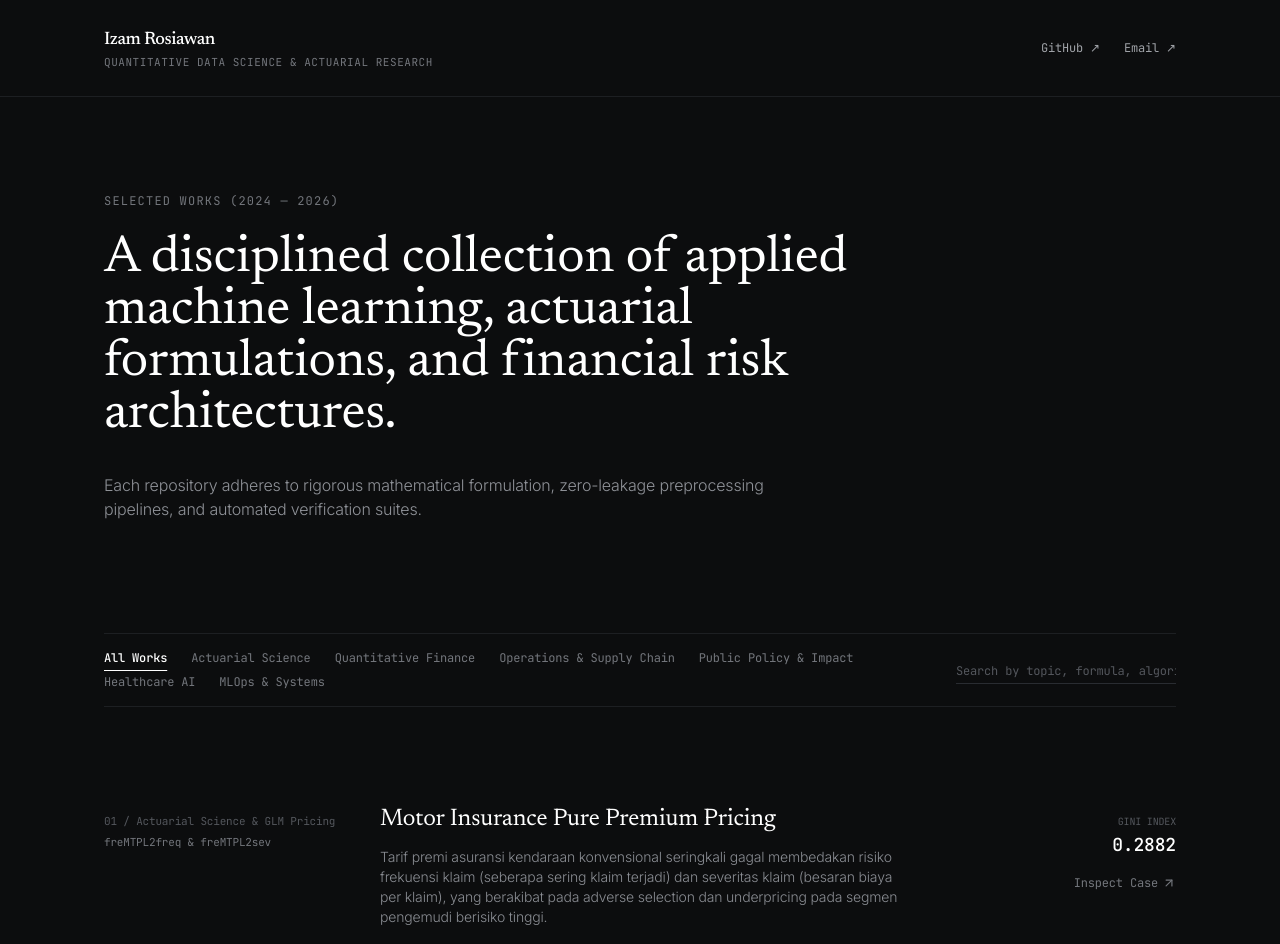
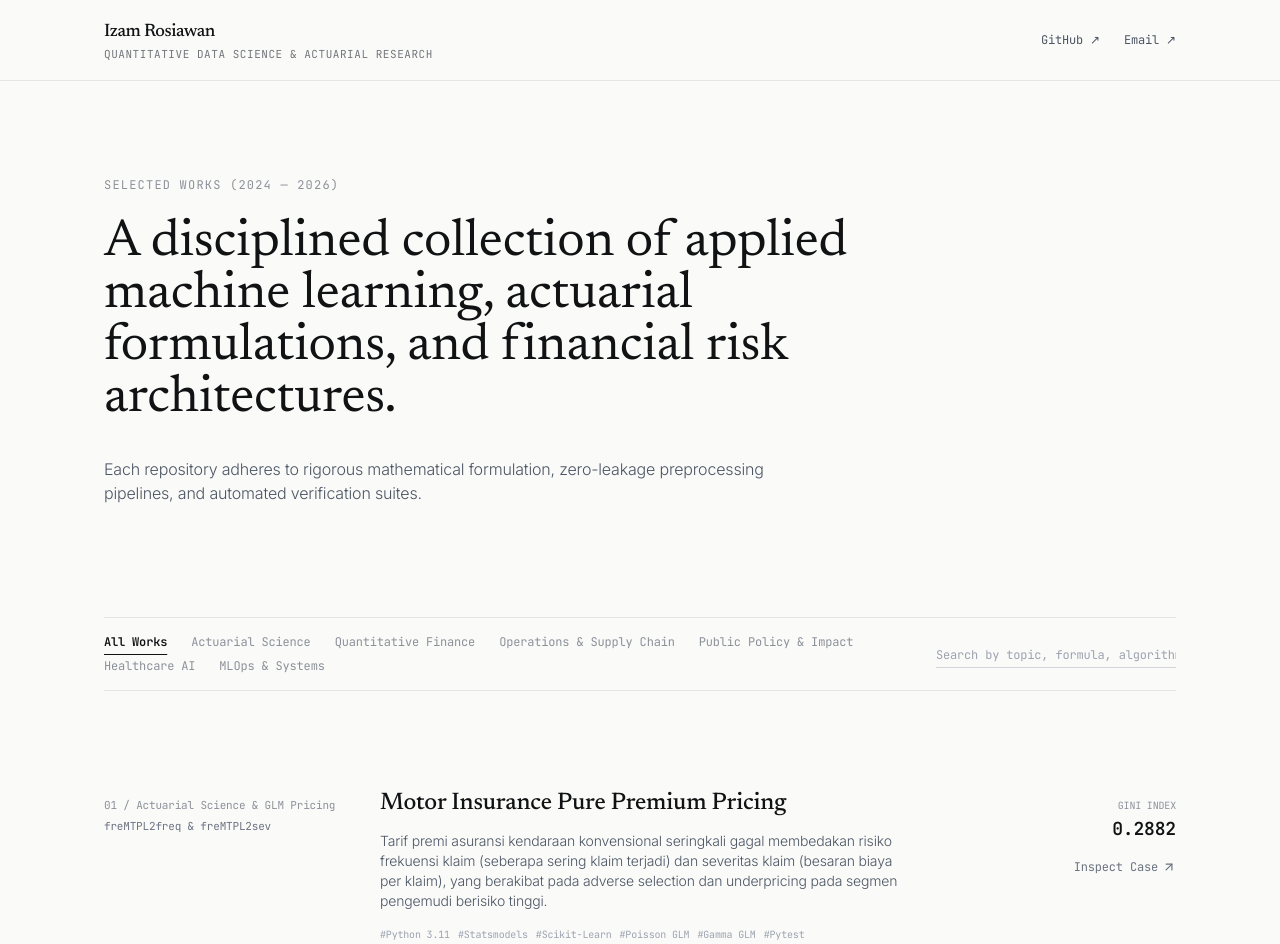
Before and after one commit to izamrosiawan/portfolio-hub, a Next.js app: page / in a window 1280 px wide. Shown: the top 944 px of the page. Built offline with nearby package versions, Linux system fonts and the light colour scheme.

Commit message:
feat(ui): switch to pure Minimalissimo white gallery theme with warm off-white canvas and high contrast typography

```diff
--- a/src/app/globals.css
+++ b/src/app/globals.css
@@ -3,10 +3,10 @@
 @tailwind utilities;
 
 :root {
-  --bg: #0c0d0e;
-  --fg: #e1e2e4;
-  --muted: #73767c;
-  --border: #1d1f22;
+  --bg: #fafaf9;
+  --fg: #111213;
+  --muted: #6b7280;
+  --border: #e5e5e5;
 }
 
 body {
@@ -29,7 +29,7 @@ body {
   height: 1px;
   bottom: -2px;
   left: 0;
-  background-color: #ffffff;
+  background-color: #111213;
   transform-origin: bottom right;
   transition: transform 0.25s cubic-bezier(0.16, 1, 0.3, 1);
 }
@@ -43,8 +43,11 @@ body {
   width: 4px;
 }
 ::-webkit-scrollbar-track {
-  background: #0c0d0e;
+  background: #fafaf9;
 }
 ::-webkit-scrollbar-thumb {
-  background: #23262a;
+  background: #d4d4d4;
 }
+::-webkit-scrollbar-thumb:hover {
+  background: #a3a3a3;
+}
--- a/src/app/layout.tsx
+++ b/src/app/layout.tsx
@@ -33,7 +33,7 @@ export default function RootLayout({
 }) {
   return (
     <html lang="en" className={`${newsreader.variable} ${inter.variable} ${jetbrainsMono.variable}`}>
-      <body className="bg-[#0c0d0e] text-[#e1e2e4] min-h-screen selection:bg-white selection:text-black font-sans antialiased">
+      <body className="bg-[#fafaf9] text-[#1a1a1a] min-h-screen selection:bg-[#1a1a1a] selection:text-white font-sans antialiased">
         {children}
       </body>
     </html>
--- a/src/app/page.tsx
+++ b/src/app/page.tsx
@@ -9,9 +9,7 @@ import {
   Mail,
   X,
   Check,
-  Copy,
-  ExternalLink,
-  SlidersHorizontal
+  Copy
 } from "lucide-react";
 
 export default function HomePage() {
@@ -51,13 +49,13 @@ export default function HomePage() {
   };
 
   return (
-    <div className="min-h-screen bg-[#0c0d0e] text-[#e1e2e4] antialiased">
+    <div className="min-h-screen bg-[#fafaf9] text-[#111213] antialiased">
 
-      {/* 1. Header (Minimalissimo Style: Pure Typography, Generous Whitespace) */}
-      <header className="border-b border-[#1d1f22]">
-        <div className="max-w-6xl mx-auto px-6 sm:px-10 h-24 flex items-center justify-between">
+      {/* 1. Header (Minimalissimo Gallery Style: Clean Off-White with Hairline Border) */}
+      <header className="border-b border-[#e5e5e5] bg-[#fafaf9]/90 backdrop-blur-md sticky top-0 z-30">
+        <div className="max-w-6xl mx-auto px-6 sm:px-10 h-20 flex items-center justify-between">
           <div className="flex flex-col">
-            <span className="font-serif text-lg tracking-tight text-white font-medium">Izam Rosiawan</span>
+            <span className="font-serif text-lg tracking-tight text-[#111213] font-medium">Izam Rosiawan</span>
             <span className="text-[11px] font-mono text-[#73767c] tracking-wider uppercase">Quantitative Data Science & Actuarial Research</span>
           </div>
 
@@ -66,13 +64,13 @@ export default function HomePage() {
               href="https://github.com/izamrosiawan"
               target="_blank"
               rel="noreferrer"
-              className="text-[#a0a3a8] hover:text-white transition-colors editorial-link"
+              className="text-[#4b5563] hover:text-[#111213] transition-colors editorial-link"
             >
               GitHub ↗
             </a>
             <a
               href="mailto:izamrosiawan13@gmail.com"
-              className="text-[#a0a3a8] hover:text-white transition-colors editorial-link"
+              className="text-[#4b5563] hover:text-[#111213] transition-colors editorial-link"
             >
               Email ↗
             </a>
@@ -85,19 +83,19 @@ export default function HomePage() {
 
         {/* Editorial Introduction */}
         <section className="mb-20 sm:mb-28 max-w-3xl">
-          <p className="text-xs font-mono text-[#73767c] uppercase tracking-widest mb-6">
+          <p className="text-xs font-mono text-[#8c9199] uppercase tracking-widest mb-6">
             Selected Works (2024 — 2026)
           </p>
-          <h1 className="font-serif text-3xl sm:text-5xl lg:text-[3.25rem] text-white leading-[1.15] font-normal">
+          <h1 className="font-serif text-3xl sm:text-5xl lg:text-[3.25rem] text-[#111213] leading-[1.15] font-normal">
             A disciplined collection of applied machine learning, actuarial formulations, and financial risk architectures.
           </h1>
-          <p className="mt-8 text-sm sm:text-base text-[#8f9298] leading-relaxed font-light max-w-2xl">
+          <p className="mt-8 text-sm sm:text-base text-[#4b5563] leading-relaxed font-light max-w-2xl">
             Each repository adheres to rigorous mathematical formulation, zero-leakage preprocessing pipelines, and automated verification suites.
           </p>
         </section>
 
         {/* Curation Filter & Search Strip */}
-        <section className="border-t border-b border-[#1d1f22] py-4 flex flex-col md:flex-row md:items-center md:justify-between gap-4 mb-12">
+        <section className="border-t border-b border-[#e5e5e5] py-4 flex flex-col md:flex-row md:items-center md:justify-between gap-4 mb-12">
           {/* Categories */}
           <div className="flex flex-wrap items-center gap-x-6 gap-y-2 text-xs font-mono">
             {categories.map((cat) => {
@@ -108,8 +106,8 @@ export default function HomePage() {
                   onClick={() => setSelectedCategory(cat.id)}
                   className={`transition-colors text-left ${
                     isActive
-                      ? "text-white font-medium underline underline-offset-8 decoration-1 decoration-white"
-                      : "text-[#73767c] hover:text-[#c5c7cb]"
+                      ? "text-[#111213] font-semibold underline underline-offset-8 decoration-1 decoration-[#111213]"
+                      : "text-[#8c9199] hover:text-[#111213]"
                   }`}
                 >
                   {cat.label}
@@ -119,49 +117,49 @@ export default function HomePage() {
           </div>
 
           {/* Search */}
-          <div className="relative min-w-[220px]">
+          <div className="relative min-w-[240px]">
             <input
               type="text"
               placeholder="Search by topic, formula, algorithm..."
               value={searchQuery}
               onChange={(e) => setSearchQuery(e.target.value)}
-              className="w-full bg-transparent border-0 border-b border-[#292c31] py-1 text-xs text-white placeholder-[#54575d] focus:outline-none focus:border-white transition-colors font-mono"
+              className="w-full bg-transparent border-0 border-b border-[#d1d5db] py-1 text-xs text-[#111213] placeholder-[#9ca3af] focus:outline-none focus:border-[#111213] transition-colors font-mono"
             />
           </div>
         </section>
 
-        {/* 3. Projects List (Minimalissimo Editorial Grid) */}
-        <section className="divide-y divide-[#1d1f22]">
+        {/* 3. Projects List (Minimalissimo Gallery Grid) */}
+        <section className="divide-y divide-[#e5e5e5]">
           {filteredProjects.map((project, idx) => (
             <article
               key={project.id}
               onClick={() => setActiveProject(project)}
-              className="py-10 sm:py-12 group cursor-pointer transition-colors hover:bg-white/[0.01]"
+              className="py-10 sm:py-12 group cursor-pointer transition-colors hover:bg-black/[0.015] -mx-4 px-4 rounded-lg"
             >
               <div className="grid grid-cols-1 lg:grid-cols-12 gap-6 lg:gap-8 items-baseline">
                 {/* Index & Domain */}
                 <div className="lg:col-span-3">
-                  <span className="text-[11px] font-mono text-[#54575d] block mb-1">
+                  <span className="text-[11px] font-mono text-[#8c9199] block mb-1">
                     {String(idx + 1).padStart(2, "0")} / {project.domain}
                   </span>
-                  <div className="text-[11px] font-mono text-[#73767c]">
+                  <div className="text-[11px] font-mono text-[#6b7280]">
                     {project.datasetInfo.name}
                   </div>
                 </div>
 
                 {/* Title & Problem */}
                 <div className="lg:col-span-6">
-                  <h2 className="font-serif text-xl sm:text-2xl text-white group-hover:text-[#f3f4f6] transition-colors leading-snug">
+                  <h2 className="font-serif text-xl sm:text-2xl text-[#111213] group-hover:text-black transition-colors leading-snug font-medium">
                     {project.title}
                   </h2>
-                  <p className="text-xs sm:text-sm text-[#8a8d93] mt-3 leading-relaxed font-light">
+                  <p className="text-xs sm:text-sm text-[#4b5563] mt-3 leading-relaxed font-light">
                     {project.problem}
                   </p>
 
                   {/* Tech stack inline */}
                   <div className="flex flex-wrap gap-2 mt-4">
                     {project.techStack.map((t, i) => (
-                      <span key={i} className="text-[10px] font-mono text-[#61646b]">
+                      <span key={i} className="text-[10px] font-mono text-[#9ca3af]">
                         #{t}
                       </span>
                     ))}
@@ -171,15 +169,15 @@ export default function HomePage() {
                 {/* Primary Metric & Link CTA */}
                 <div className="lg:col-span-3 lg:text-right flex lg:flex-col justify-between items-end gap-2">
                   <div>
-                    <div className="text-[10px] font-mono text-[#54575d] uppercase">
+                    <div className="text-[10px] font-mono text-[#8c9199] uppercase">
                       {project.metrics[0].label}
                     </div>
-                    <div className="font-mono text-base sm:text-lg font-medium text-white mt-0.5">
+                    <div className="font-mono text-base sm:text-lg font-semibold text-[#111213] mt-0.5">
                       {project.metrics[0].value}
                     </div>
                   </div>
 
-                  <span className="inline-flex items-center gap-1 text-xs font-mono text-[#73767c] group-hover:text-white transition-colors pt-2">
+                  <span className="inline-flex items-center gap-1 text-xs font-mono text-[#6b7280] group-hover:text-[#111213] transition-colors pt-2">
                     <span>Inspect Case</span>
                     <ArrowUpRight className="w-3.5 h-3.5 group-hover:translate-x-0.5 group-hover:-translate-y-0.5 transition-transform" />
                   </span>
@@ -192,8 +190,8 @@ export default function HomePage() {
       </main>
 
       {/* 4. Footer */}
-      <footer className="border-t border-[#1d1f22] py-12">
-        <div className="max-w-6xl mx-auto px-6 sm:px-10 flex flex-col sm:flex-row items-center justify-between gap-4 text-xs font-mono text-[#54575d]">
+      <footer className="border-t border-[#e5e5e5] py-12">
+        <div className="max-w-6xl mx-auto px-6 sm:px-10 flex flex-col sm:flex-row items-center justify-between gap-4 text-xs font-mono text-[#8c9199]">
           <div>© {new Date().getFullYear()} Izam Rosiawan. All rights reserved.</div>
           <div>Strict Zero-Leakage & Actuarial Precision</div>
         </div>
@@ -201,22 +199,22 @@ export default function HomePage() {
 
       {/* 5. Minimal Modal (Editorial Monograph Overlay) */}
       {activeProject && (
-        <div className="fixed inset-0 z-50 bg-black/85 backdrop-blur-sm flex items-center justify-center p-4 sm:p-8 overflow-y-auto">
-          <div className="bg-[#0f1012] border border-[#23262a] max-w-3xl w-full max-h-[90vh] overflow-y-auto shadow-2xl">
+        <div className="fixed inset-0 z-50 bg-black/40 backdrop-blur-sm flex items-center justify-center p-4 sm:p-8 overflow-y-auto">
+          <div className="bg-[#ffffff] border border-[#e5e5e5] max-w-3xl w-full max-h-[90vh] overflow-y-auto shadow-2xl rounded-none">
             {/* Modal Header */}
-            <div className="p-8 border-b border-[#1d1f22] flex items-start justify-between gap-6 sticky top-0 bg-[#0f1012] z-10">
+            <div className="p-8 border-b border-[#e5e5e5] flex items-start justify-between gap-6 sticky top-0 bg-[#ffffff] z-10">
               <div>
-                <div className="text-[11px] font-mono text-[#73767c] uppercase tracking-widest mb-1">
+                <div className="text-[11px] font-mono text-[#8c9199] uppercase tracking-widest mb-1">
                   {activeProject.domain} — {activeProject.datasetInfo.name}
                 </div>
-                <h2 className="font-serif text-2xl sm:text-3xl text-white font-normal leading-tight">
+                <h2 className="font-serif text-2xl sm:text-3xl text-[#111213] font-medium leading-tight">
                   {activeProject.title}
                 </h2>
               </div>
 
               <button
                 onClick={() => setActiveProject(null)}
-                className="p-1.5 text-[#73767c] hover:text-white transition-colors"
+                className="p-1.5 text-[#8c9199] hover:text-[#111213] transition-colors"
                 aria-label="Close"
               >
                 <X className="w-5 h-5" />
@@ -224,52 +222,52 @@ export default function HomePage() {
             </div>
 
             {/* Modal Content */}
-            <div className="p-8 space-y-8 text-xs sm:text-sm">
+            <div className="p-8 space-y-8 text-xs sm:text-sm text-[#374151]">
 
               {/* Problem Statement */}
               <div>
-                <h3 className="text-xs font-mono text-[#73767c] uppercase tracking-widest mb-3">
+                <h3 className="text-xs font-mono text-[#8c9199] uppercase tracking-widest mb-3">
                   01 / Problem Context
                 </h3>
-                <p className="text-[#a6a9af] leading-relaxed font-light">
+                <p className="text-[#374151] leading-relaxed font-light">
                   {activeProject.problem}
                 </p>
               </div>
 
               {/* Methodology */}
               <div>
-                <h3 className="text-xs font-mono text-[#73767c] uppercase tracking-widest mb-3">
+                <h3 className="text-xs font-mono text-[#8c9199] uppercase tracking-widest mb-3">
                   02 / Computational Methodology
                 </h3>
-                <p className="text-[#a6a9af] leading-relaxed font-light">
+                <p className="text-[#374151] leading-relaxed font-light">
                   {activeProject.methodology}
                 </p>
               </div>
 
               {/* Mathematical Formulation */}
               <div>
-                <h3 className="text-xs font-mono text-[#73767c] uppercase tracking-widest mb-3">
+                <h3 className="text-xs font-mono text-[#8c9199] uppercase tracking-widest mb-3">
                   03 / Mathematical Formulation ({activeProject.formula.title})
                 </h3>
-                <div className="p-4 bg-[#070809] border border-[#1d1f22] font-mono text-white text-xs overflow-x-auto my-2">
+                <div className="p-4 bg-[#f4f4f5] border border-[#e5e5e5] font-mono text-[#111213] text-xs overflow-x-auto my-2">
                   <code>{activeProject.formula.latex}</code>
                 </div>
-                <p className="text-[11px] font-mono text-[#73767c]">
+                <p className="text-[11px] font-mono text-[#6b7280]">
                   {activeProject.formula.explanation}
                 </p>
               </div>
 
               {/* Metrics Grid */}
               <div>
-                <h3 className="text-xs font-mono text-[#73767c] uppercase tracking-widest mb-3">
+                <h3 className="text-xs font-mono text-[#8c9199] uppercase tracking-widest mb-3">
                   04 / Empirical Verification Metrics
                 </h3>
                 <div className="grid grid-cols-1 sm:grid-cols-3 gap-3">
                   {activeProject.metrics.map((m, idx) => (
-                    <div key={idx} className="p-4 bg-[#070809] border border-[#1d1f22]">
-                      <div className="text-[10px] font-mono text-[#73767c] uppercase">{m.label}</div>
-                      <div className="font-mono text-lg font-medium text-white mt-1">{m.value}</div>
-                      <div className="text-[10px] font-mono text-[#54575d] mt-1">{m.desc}</div>
+                    <div key={idx} className="p-4 bg-[#fafaf9] border border-[#e5e5e5]">
+                      <div className="text-[10px] font-mono text-[#8c9199] uppercase">{m.label}</div>
+                      <div className="font-mono text-lg font-semibold text-[#111213] mt-1">{m.value}</div>
+                      <div className="text-[10px] font-mono text-[#6b7280] mt-1">{m.desc}</div>
                     </div>
                   ))}
                 </div>
@@ -277,13 +275,13 @@ export default function HomePage() {
 
               {/* Findings */}
               <div>
-                <h3 className="text-xs font-mono text-[#73767c] uppercase tracking-widest mb-3">
+                <h3 className="text-xs font-mono text-[#8c9199] uppercase tracking-widest mb-3">
                   05 / Analytical Findings
                 </h3>
-                <ul className="space-y-2 text-[#a6a9af] font-light">
+                <ul className="space-y-2 text-[#374151] font-light">
                   {activeProject.findings.map((f, idx) => (
                     <li key={idx} className="flex items-start gap-3">
-                      <span className="text-[#54575d] font-mono text-xs">—</span>
+                      <span className="text-[#9ca3af] font-mono text-xs">—</span>
                       <span className="leading-relaxed">{f}</span>
                     </li>
                   ))}
@@ -292,24 +290,24 @@ export default function HomePage() {
 
               {/* Code Snippet */}
               <div>
-                <div className="flex items-center justify-between text-xs font-mono text-[#73767c] mb-2">
+                <div className="flex items-center justify-between text-xs font-mono text-[#8c9199] mb-2">
                   <span>06 / Production Code Sample</span>
                   <button
                     onClick={() => handleCopyCode(activeProject.codeSnippet)}
-                    className="text-[#73767c] hover:text-white transition-colors"
+                    className="text-[#4b5563] hover:text-[#111213] font-medium transition-colors"
                   >
                     {copiedCode ? "[Copied]" : "[Copy Snippet]"}
                   </button>
                 </div>
-                <pre className="p-4 bg-[#070809] border border-[#1d1f22] font-mono text-xs text-[#c5c7cb] overflow-x-auto leading-relaxed">
+                <pre className="p-4 bg-[#18181b] border border-[#27272a] font-mono text-xs text-[#e4e4e7] overflow-x-auto leading-relaxed">
                   <code>{activeProject.codeSnippet}</code>
                 </pre>
               </div>
             </div>
 
             {/* Modal Footer */}
-            <div className="p-8 border-t border-[#1d1f22] bg-[#0f1012] flex flex-col sm:flex-row items-center justify-between gap-4 sticky bottom-0">
-              <span className="text-[11px] font-mono text-[#54575d]">
+            <div className="p-8 border-t border-[#e5e5e5] bg-[#fafaf9] flex flex-col sm:flex-row items-center justify-between gap-4 sticky bottom-0">
+              <span className="text-[11px] font-mono text-[#6b7280]">
                 {activeProject.datasetInfo.size}
               </span>
 
@@ -317,7 +315,7 @@ export default function HomePage() {
                 href={activeProject.githubUrl}
                 target="_blank"
                 rel="noreferrer"
-                className="w-full sm:w-auto inline-flex items-center justify-center gap-2 px-5 py-2.5 bg-white text-black hover:bg-[#eaeaea] font-mono font-medium text-xs transition-colors"
+                className="w-full sm:w-auto inline-flex items-center justify-center gap-2 px-6 py-2.5 bg-[#111213] text-white hover:bg-black font-mono font-medium text-xs transition-colors shadow-sm"
               >
                 <span>View GitHub Repository</span>
                 <ArrowUpRight className="w-3.5 h-3.5" />
```
